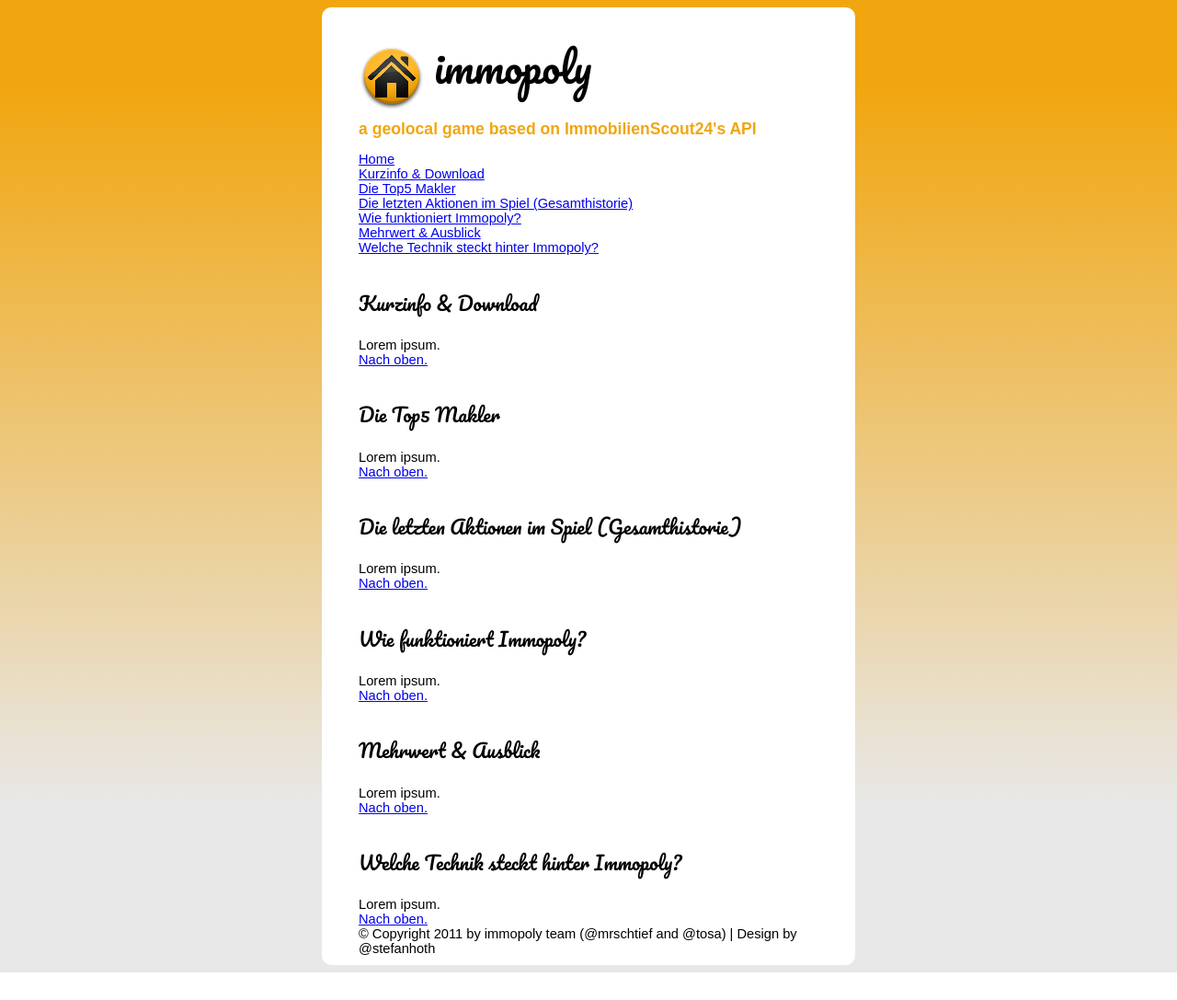
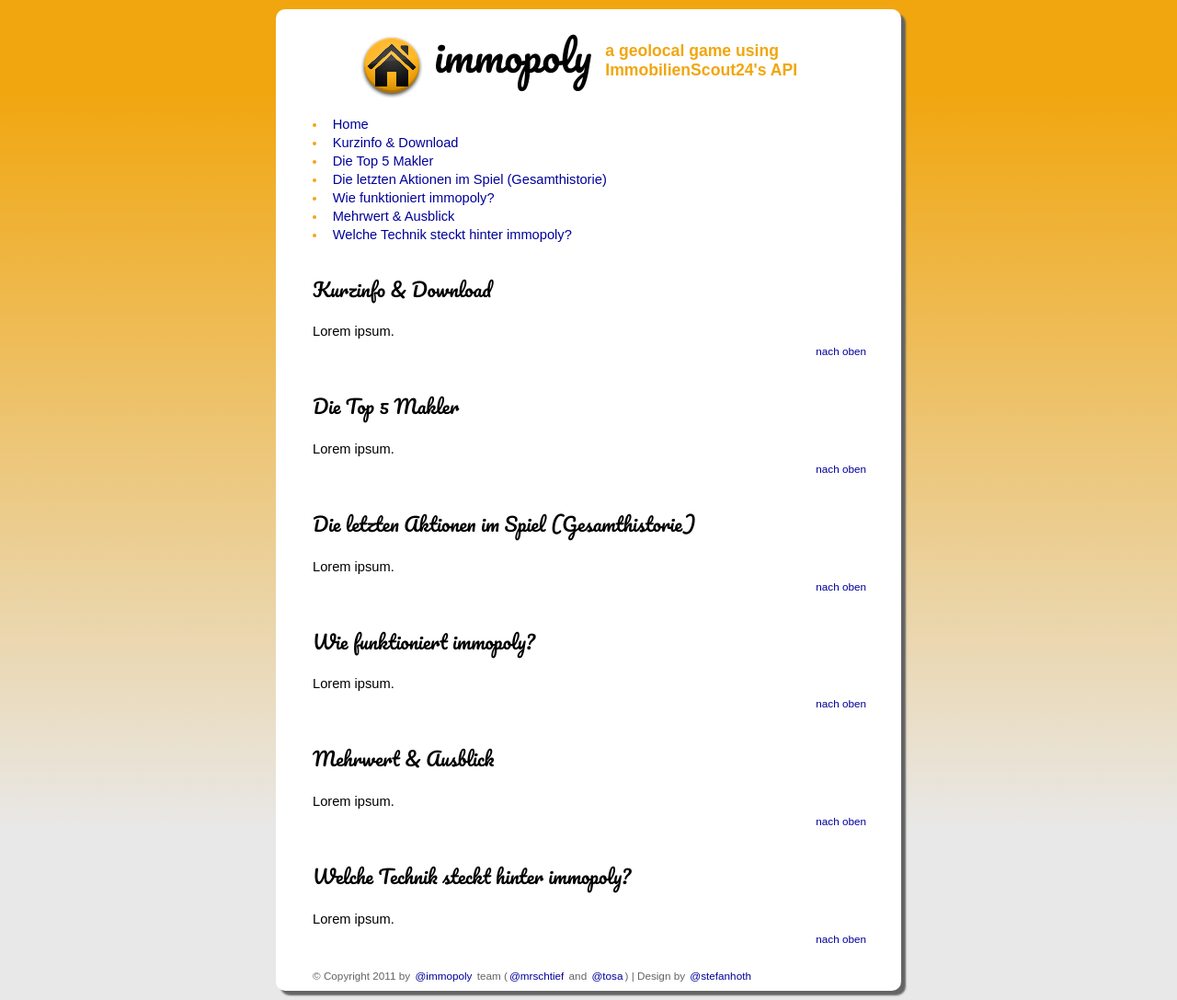
Before and after one commit to stefanhoth/immopoly-website, a PHP site: page /immopoly.html in a window 1280 px wide. Shown: the whole page at 92% size. Before the commit the page ends 1057 px from the top, so only its background shows below. Run offline with PHP 8.4, Linux system fonts and the light colour scheme.

Commit message:
* finished css3-styles  * optimized inner structure (nav-li)

```diff
--- a/css/styles.css
+++ b/css/styles.css
@@ -103,28 +103,88 @@
 }
 .c5 {
 	color:#000099;
-	text-decoration:underline
+	text-decoration:underline;
 }
 .c2 {
-	direction:ltr
+	direction:ltr;
 }
 .c1 {
-	font-weight:bold
+	font-weight:bold;
 }
 .c9 {
-	font-size:14pt
+	font-size:14pt;
 }
+
+a,
+a:-webkit-any-link {
+	color: #000099;
+	text-decoration: none;
+
+	padding: 2px;
+
+	background: #FFFFFF;
+	-webkit-transition: background-color .5s linear;
+	-webkit-transition-property: background-color;
+	-webkit-transition-duration: 0.5s;
+	-webkit-transition-timing-function: linear;
+	-webkit-transition-delay: initial;
+
+	border-radius: 4px;
+	-moz-border-radius: 4px;
+	-webkit-border-radius: 4px;
+
+}
+
+a:hover{
+	background: #F1A60F;
+}
+
+a.back2top{
+	font-size: 0.8em;
+	display: block;
+	width: 100%;
+	text-align: right;
+	margin: 5px 0;
+}
+
 #wrapper{
+	width: 600px;
+
+	padding: 10px 40px;
+	margin: 10px auto;
+
 	border-radius: 10px;
 	-moz-border-radius: 10px;
 	-webkit-border-radius: 10px;
 
-	background-color: #FFFFFF;
+	box-shadow: 5px 5px 2px #646464;
+	-moz-box-shadow: 5px 5px 2px #646464;
+	-webkit-box-shadow: 5px 5px 2px #646464;
 
-	padding: 10px 40px;
+	background: #FFFFFF;
+
+}
+
+
+nav ul{
+	clear: both;
+
+	list-style: disc;
+	list-style-type: disc;
+	list-style-position: inside;
+	padding: 20px 0 0;
+}
+
+nav li{
+	color: #F1A60F;
+	margin-bottom: 4px;
+}
+
+header div{
+	width: 500px;
 	margin: auto;
-	width: 500px;
 }
+
 header img{
 	float: left;
 	margin-right: 10px;
@@ -144,18 +204,32 @@
 
 header h1 {
 	padding: 0;
+	margin: 0;
+	margin-right: 15px;
+
 	font-size: 3em;
 	line-height: 1.2;
+
+	float: left;
 }
 
 header h2{
 	padding: 0;
+	padding-top: 10px;
 
 	font-size: 1.2em;
+	font-weight: 600;
 	color: #f1a60f;
 }
 
 #content h3{
+	clear: both;
 	font-size: 1.4em;
 	line-height: 1.2;
 }
+
+footer{
+	padding-top: 20px;
+	font-size: 0.8em;
+	color: #646464;
+}
--- a/immopoly.html
+++ b/immopoly.html
@@ -7,8 +7,8 @@
 		Remove this if you use the .htaccess -->
 		<meta http-equiv="X-UA-Compatible" content="IE=edge,chrome=1" />
 
-		<title>@immopoly :: a geolocal game based on ImmobilienScout24's API</title>
-		<meta name="description" content="a geolocal game based on ImmobilienScout24's API" />
+		<title>@immopoly :: a geolocal game using ImmobilienScout24's API</title>
+		<meta name="description" content="a geolocal game using ImmobilienScout24's API" />
 		<meta name="generator" content="Studio 3 http://aptana.com/" />
 		<meta name="author" content="@stefanhoth" />
 
@@ -28,34 +28,37 @@
 	<body>
 		<div id="wrapper">
 			<header>
+				<div>
 					<img src="img/immopoly.png" alt="immopoly" />
 					<h1 id="top">immopoly</h1>
-				<h2>a geolocal game based on ImmobilienScout24's API</h2>
+					<h2>a geolocal game using ImmobilienScout24's API</h2>
+				</div>
 			</header>
 			<nav>
-				<p>
+				<ul>
+					<li>
 						<a href="#top">Home</a>
-				</p>
-				<p>
+					</li>
+					<li>
 						<a href="#about">Kurzinfo &amp; Download</a>
-				</p>
-				<p>
-					<a href="#toplist">Die Top5 Makler</a>
-				</p>
-				<p>
+					</li>
+					<li>
+						<a href="#toplist">Die Top 5 Makler</a>
+					</li>
+					<li>
 						<a href="#history">Die letzten Aktionen im Spiel (Gesamthistorie)</a>
-				</p>
-				<p>
-					<a href="#howtoplay">Wie funktioniert Immopoly?</a>
-				</p>
-				<p>
+					</li>
+					<li>
+						<a href="#howtoplay">Wie funktioniert immopoly?</a>
+					</li>
+					<li>
 						<a href="#future">Mehrwert &amp; Ausblick</a>
-				</p>
-				<p>
-					<a href="#technology">Welche Technik steckt hinter Immopoly?</a>
-				</p>
+					</li>
+					<li>
+						<a href="#technology">Welche Technik steckt hinter immopoly?</a>
+					</li>
+				</ul>
 			</nav>
-
 			<div id="content">
 				<section>
 					<h3 id="about">Kurzinfo &amp; Download</h3>
@@ -63,16 +66,16 @@
 						<p>
 							Lorem ipsum.
 						</p>
-						<a href="#top">Nach oben.</a>
+						<a href="#top" class="back2top">nach oben</a>
 					</div>
 				</section>
 				<section>
-					<h3 id="toplist">Die Top5 Makler</h3>
+					<h3 id="toplist">Die Top 5 Makler</h3>
 					<div>
 						<p>
 							Lorem ipsum.
 						</p>
-						<a href="#top">Nach oben.</a>
+						<a href="#top" class="back2top">nach oben</a>
 					</div>
 				</section>
 				<section>
@@ -81,16 +84,16 @@
 						<p>
 							Lorem ipsum.
 						</p>
-						<a href="#top">Nach oben.</a>
+						<a href="#top" class="back2top">nach oben</a>
 					</div>
 				</section>
 				<section>
-					<h3 id="howtoplay">Wie funktioniert Immopoly?</h3>
+					<h3 id="howtoplay">Wie funktioniert immopoly?</h3>
 					<div>
 						<p>
 							Lorem ipsum.
 						</p>
-						<a href="#top">Nach oben.</a>
+						<a href="#top" class="back2top">nach oben</a>
 					</div>
 				</section>
 				<section>
@@ -99,23 +102,23 @@
 						<p>
 							Lorem ipsum.
 						</p>
-						<a href="#top">Nach oben.</a>
+						<a href="#top" class="back2top">nach oben</a>
 					</div>
 				</section>
 				<section>
-					<h3 id="technology">Welche Technik steckt hinter Immopoly?</h3>
+					<h3 id="technology">Welche Technik steckt hinter immopoly?</h3>
 					<div>
 						<p>
 							Lorem ipsum.
 						</p>
-						<a href="#top">Nach oben.</a>
+						<a href="#top" class="back2top">nach oben</a>
 					</div>
 				</section>
 			</div>
 
 			<footer>
 				<p>
-					&copy; Copyright 2011 by immopoly team (@mrschtief and @tosa) | Design by @stefanhoth
+					&copy; Copyright 2011 by <a href="https://twitter.com/immopoly" title="Twitter: @immopoly ">@immopoly </a> team (<a href="https://twitter.com/mrschtief" title="Twitter: @mrschtief">@mrschtief</a> and <a href="https://twitter.com/tosa" title="Twitter: @tosa">@tosa</a>) | Design by <a href="https://twitter.com/stefanhoth" title="Twitter: @stefanhoth">@stefanhoth</a>
 				</p>
 			</footer>
 		</div>
```
Lines whose indentation alone changed are shown as unchanged.
